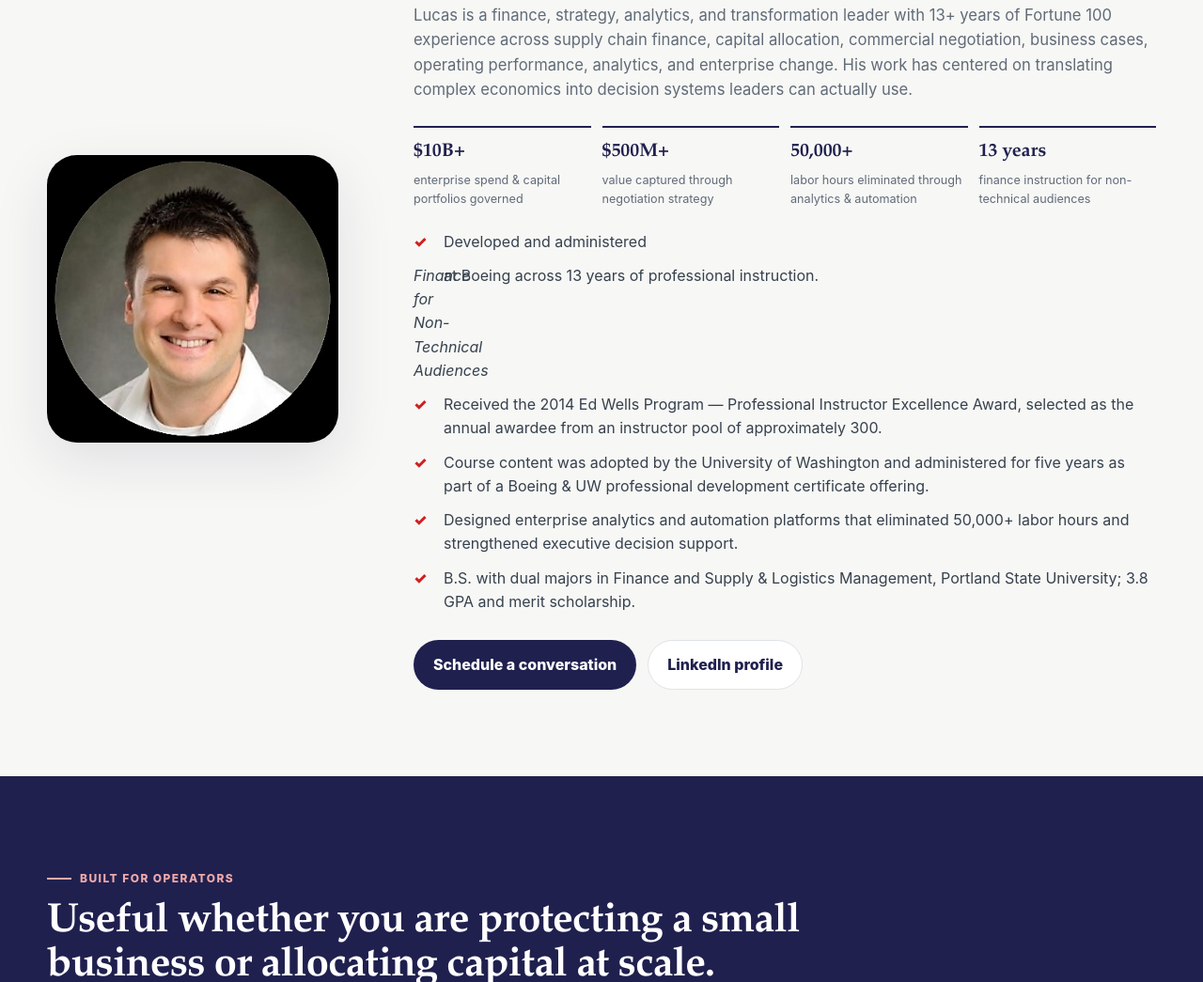
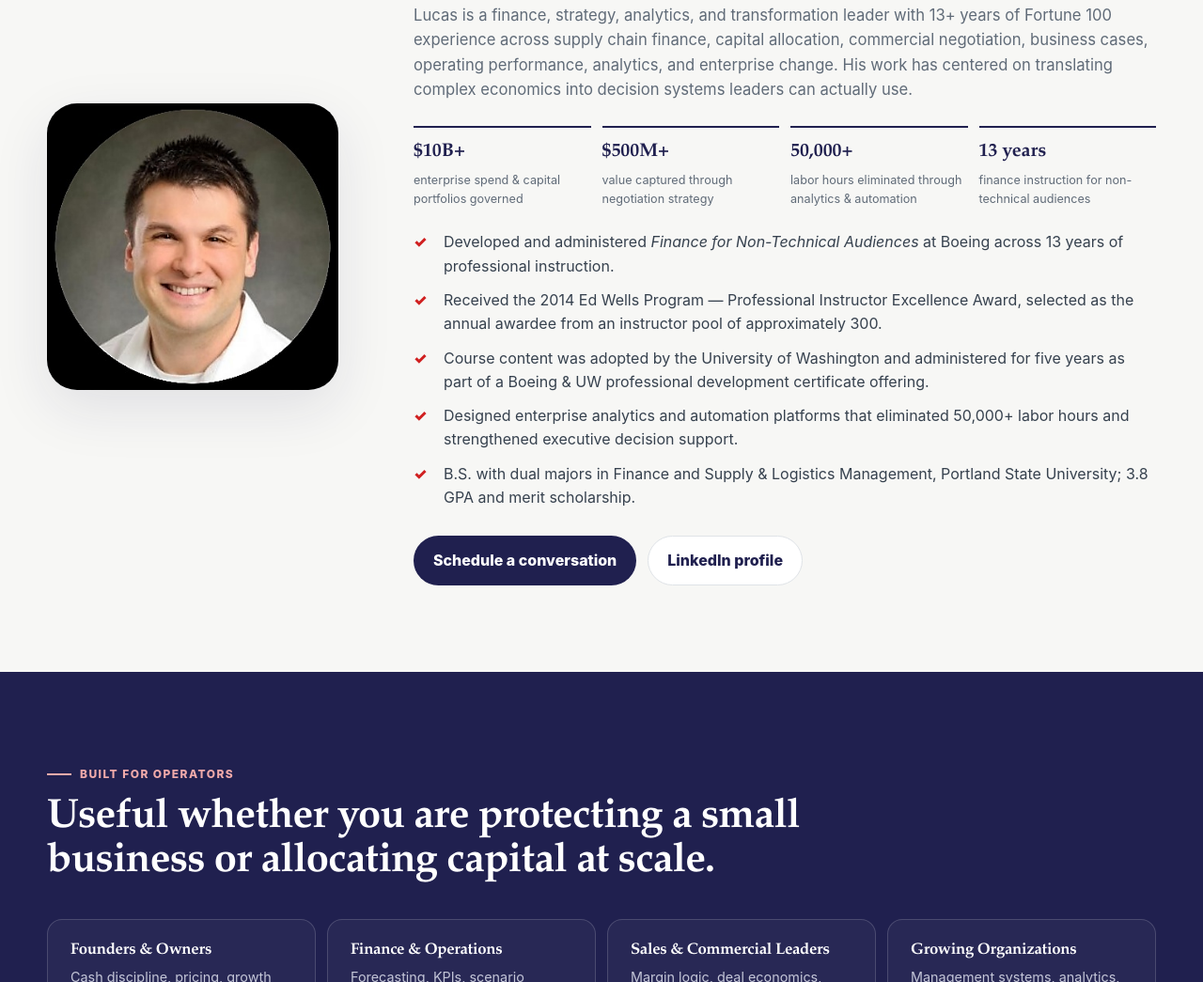
Before and after one commit to PASS-LH/PASS_Website, a plain HTML site: page index.html in a window 1280 px wide. Shown: the part 5794-6839 px from the top of the page at 94% size. Drawn offline with Linux system fonts and the light colour scheme.

Commit message:
now it is fixed

```diff
--- a/index.html
+++ b/index.html
@@ -251,8 +251,9 @@
     .bio-stat strong { display: block; font-family: var(--display); font-size: 1.24rem; color: var(--brand-navy); }
     .bio-stat span { display: block; margin-top: 3px; font-size: .79rem; color: var(--muted); }
     .cred-list { margin-top: 24px; display: grid; gap: 11px; }
-    .cred { display: grid; grid-template-columns: 22px 1fr; gap: 10px; color: #36414e; }
-    .cred::before { content: "✓"; font-weight: 900; color: var(--brand-red); }
+    .cred { position: relative; display: block; padding-left: 32px; color: #36414e; }
+    .cred::before { content: "✓"; position: absolute; left: 0; top: 0; width: 22px; font-weight: 900; color: var(--brand-red); }
+    .cred em { display: inline; }
 
     .for-grid { display: grid; grid-template-columns: repeat(4,1fr); gap: 12px; margin-top: 36px; }
     .for-card { padding: 24px; border: 1px solid rgba(255,255,255,.16); border-radius: 16px; background: rgba(255,255,255,.04); }
```
